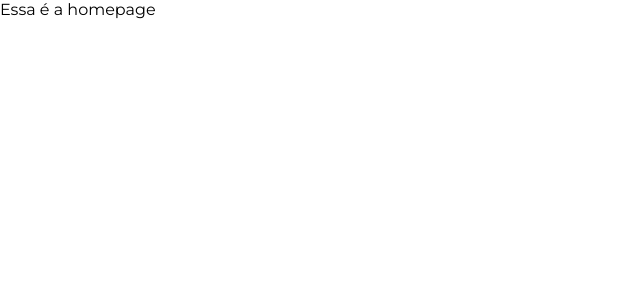
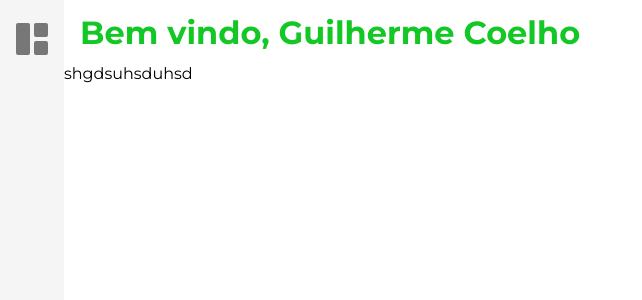
Before and after one commit to projeto-a3-usjt-2022-2/frontend-react, a React (Vite) app: page / in a window 1280 px wide. Shown: the top 300 px of the page, without its empty margins (0-642 px from the left). Built offline with nearby package versions, Linux system fonts and the light colour scheme.

Commit message:
feat: create Home page component

```diff
--- a/src/pages/Home/index.tsx
+++ b/src/pages/Home/index.tsx
@@ -1,5 +1,12 @@
 import React from "react";
+import { Layout } from "../../components/FC/Layout";
 
 export const Home: React.FC = () => {
-  return <div>Essa é a homepage</div>;
+  const name = "Guilherme Coelho";
+
+  return (
+    <Layout title={`Bem vindo, ${name}`}>
+      <p>shgdsuhsduhsd</p>
+    </Layout>
+  );
 };
```
Also changed, not shown: src/pages/Home/style.module.scss (added).
